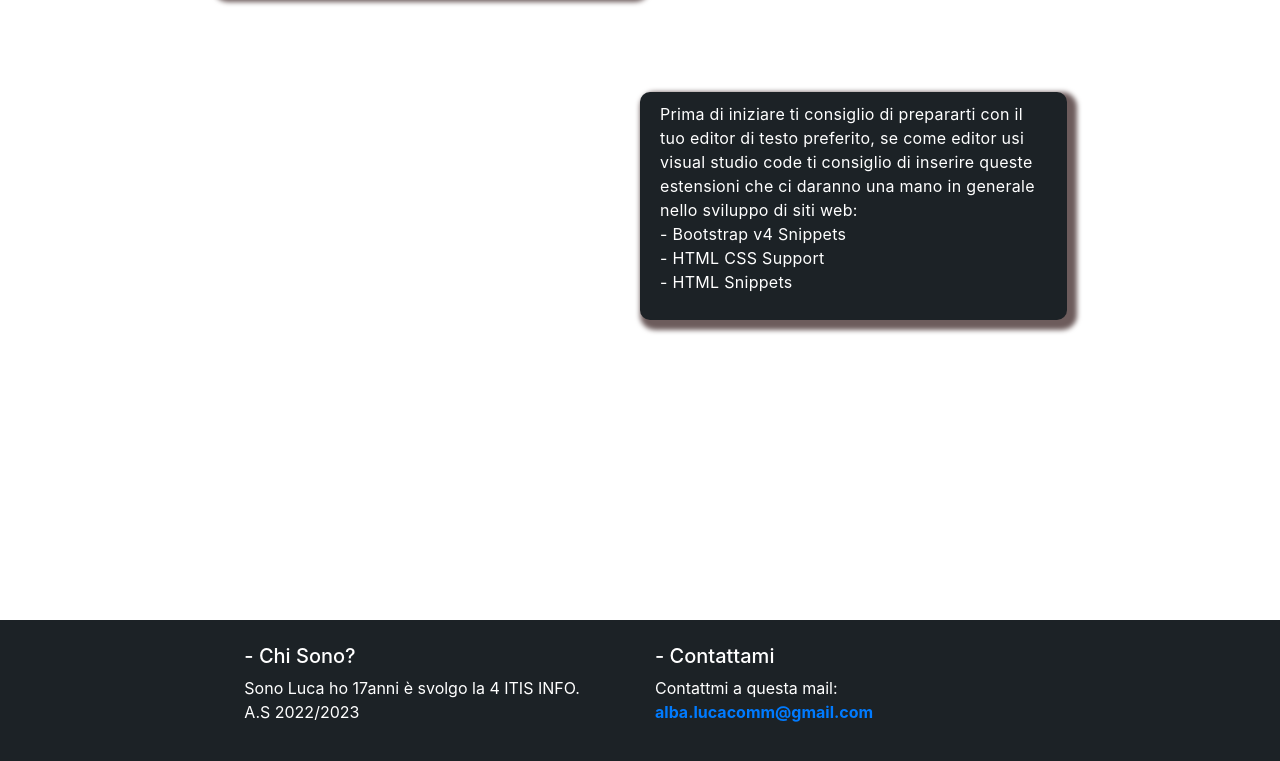
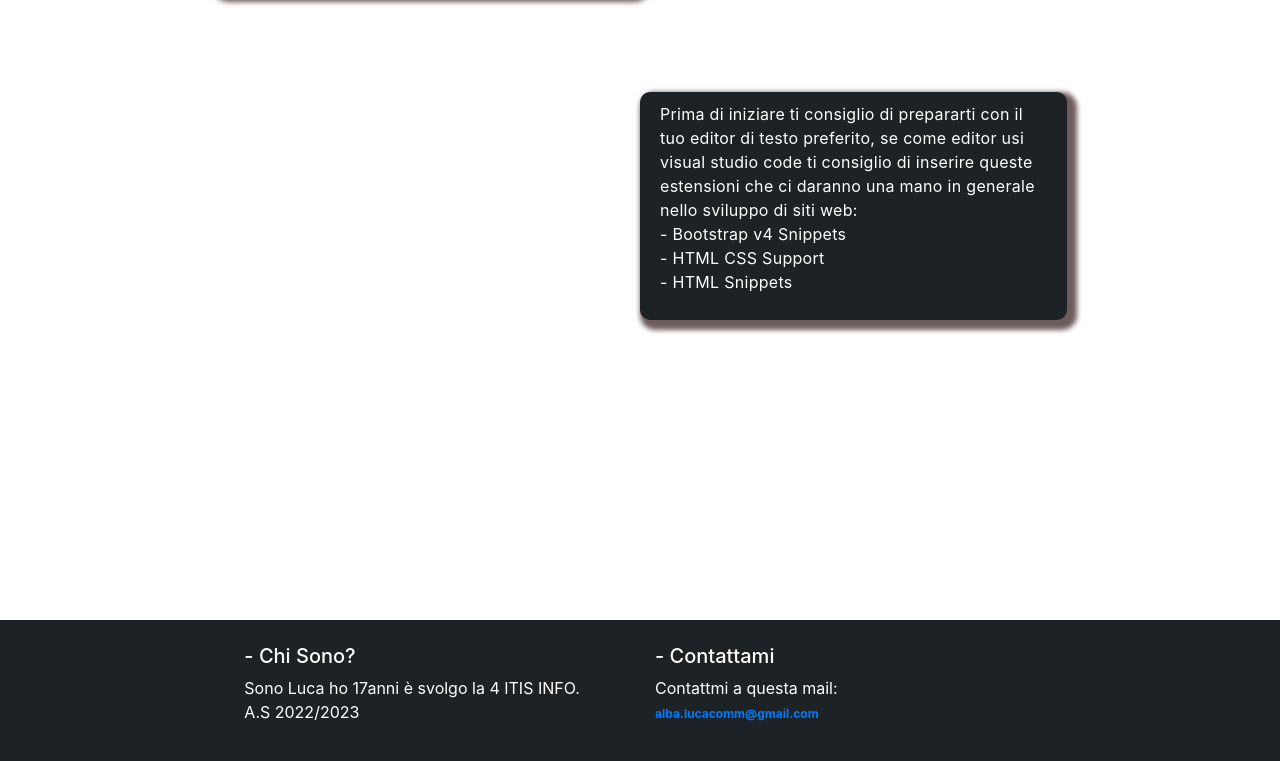
Before and after one commit to lucx-albx/Guida, a plain HTML site: page index.html in a window 1280 px wide. Shown: the part 425-1186 px from the top of the page. Drawn offline with nearby package versions, Linux system fonts and the light colour scheme.

Commit message:
Fix-Email

```diff
--- a/css/style.css
+++ b/css/style.css
@@ -136,3 +136,7 @@ h5{
 .mt-In{
     margin-top: 100px;
 }
+
+.rid-Em{
+    font-size: 12px;
+}
--- a/index.html
+++ b/index.html
@@ -100,7 +100,7 @@
 
             <div class="col-6 col-lg-4 col-xl-4 col-sm-6 col-md-4">
                 <h5>- Contattami</h5>
-                <p  style="color: white;">Contattmi a questa mail: <br> <strong> <a href="https://accounts.google.com/AccountChooser/signinchooser?service=mail&continue=https%3A%2F%2Fmail.google.com%2Fmail%2F&flowName=GlifWebSignIn&flowEntry=AccountChooser"> alba.lucacomm@gmail.com </a> </strong></p>
+                <p  style="color: white;">Contattmi a questa mail: <br> <strong class="rid-Em"> <a href="https://accounts.google.com/AccountChooser/signinchooser?service=mail&continue=https%3A%2F%2Fmail.google.com%2Fmail%2F&flowName=GlifWebSignIn&flowEntry=AccountChooser"> alba.lucacomm@gmail.com </a> </strong></p>
             </div>
 
         </div>
```
